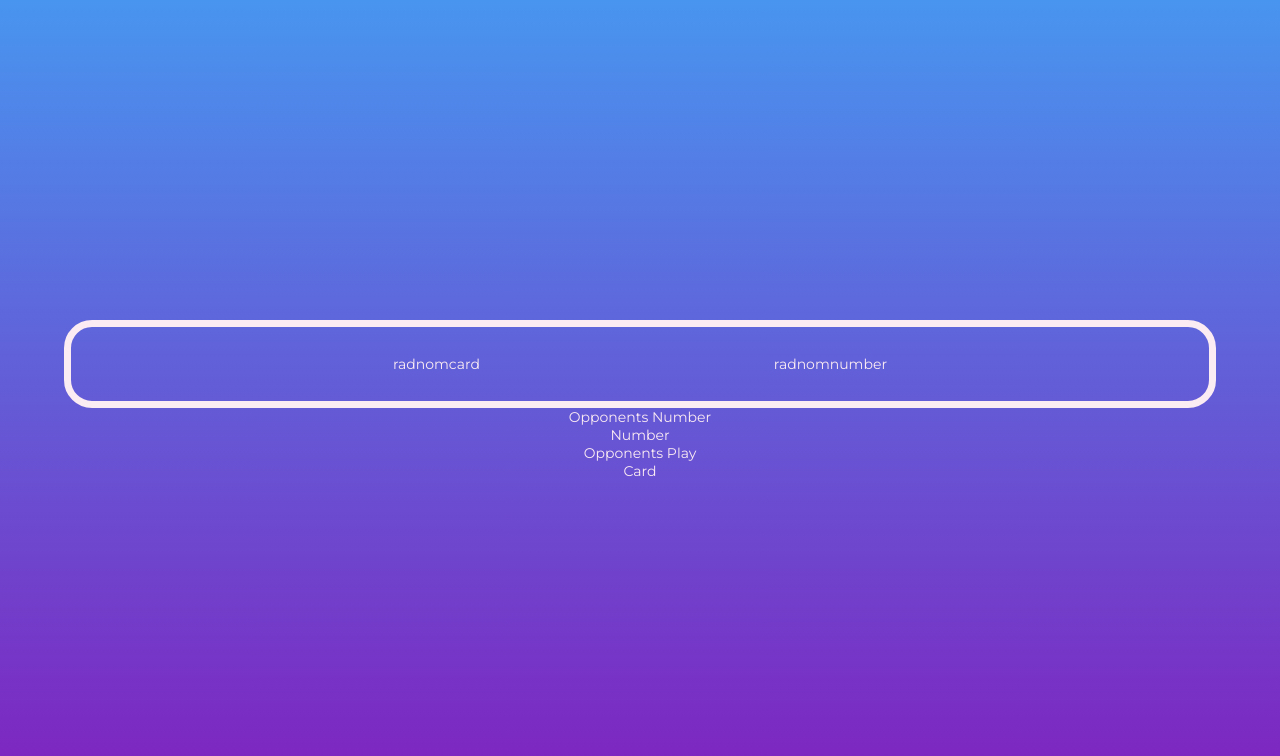
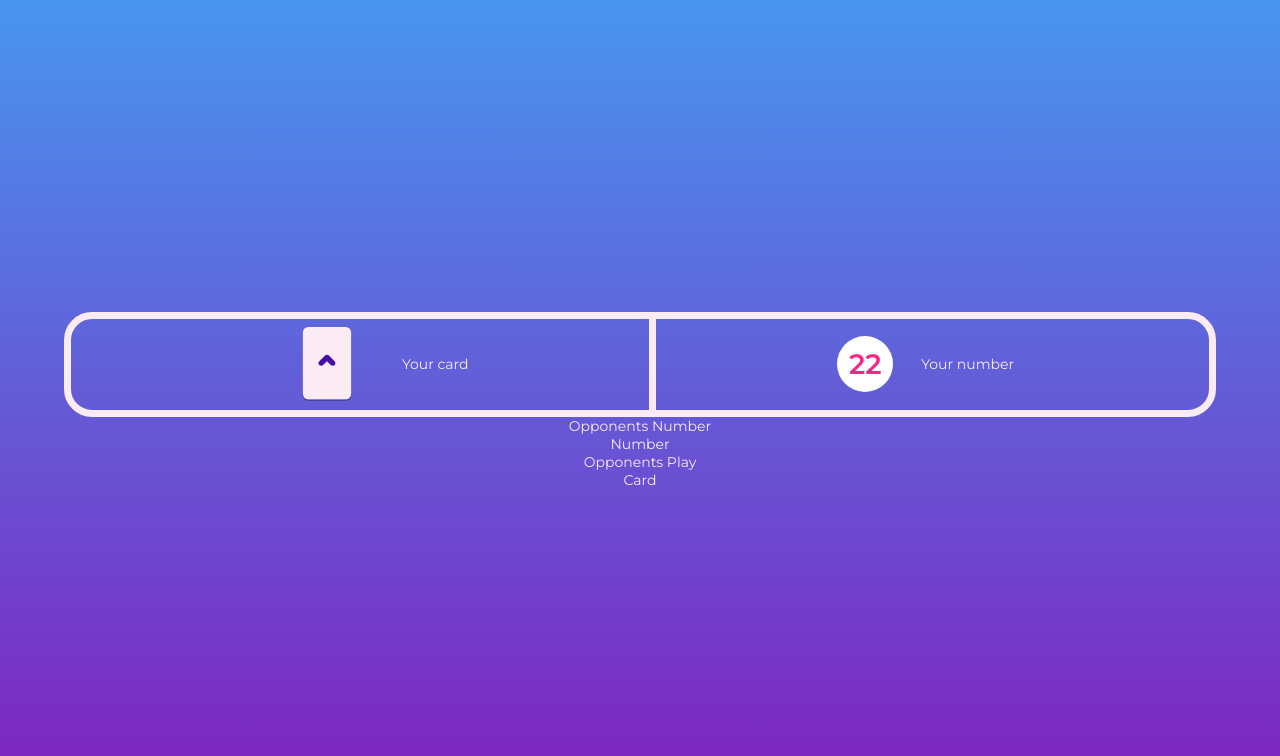
Before and after one commit to DrKins/uprex-nextjs, a Next.js app: page /game in a window 1280 px wide. Shown: the top 756 px of the page. Built offline with nearby package versions, Linux system fonts and the light colour scheme.

Commit message:
intial commit game branch

```diff
--- a/pages/game.tsx
+++ b/pages/game.tsx
@@ -4,8 +4,32 @@ const Game: NextPage = () => {
     return (
         <div>
             <div className={styles.playerUI}>
-                <div className="CardSelected">radnomcard</div>
-                <div className="NumberSelected">radnomnumber</div>
+                <div className={styles.PlayerCard}>
+                    <svg width="150" height="221" viewBox="0 0 150 221" fill="none" xmlns="http://www.w3.org/2000/svg">
+                        <g filter="url(#filter0_d_34:14)">
+                            <rect x="146" y="213" width="142" height="213" rx="16" transform="rotate(-180 146 213)" fill="#FBEBF2" />
+                        </g>
+                        <path fillRule="evenodd" clipRule="evenodd" d="M52.2496 100.698C49.1294 103.818 49.1294 108.877 52.2496 111.997C55.3697 115.118 60.4285 115.118 63.5487 111.997L74.8478 100.698L86.1469 111.997C89.267 115.118 94.3258 115.118 97.446 111.997C100.566 108.877 100.566 103.818 97.446 100.698L80.511 83.7632C80.5064 83.7587 80.5019 83.7541 80.4974 83.7496C79.1582 82.4104 77.4619 81.646 75.715 81.4564C73.3918 81.2042 70.9792 81.9686 69.1982 83.7496C69.1937 83.7541 69.1892 83.7586 69.1848 83.7631L52.2496 100.698Z" fill="#480CA8" />
+                        <defs>
+                            <filter id="filter0_d_34:14" x="0" y="3.8147e-05" width="150" height="221" filterUnits="userSpaceOnUse" colorInterpolationFilters="sRGB">
+                                <feFlood floodOpacity="0" result="BackgroundImageFix" />
+                                <feColorMatrix in="SourceAlpha" type="matrix" values="0 0 0 0 0 0 0 0 0 0 0 0 0 0 0 0 0 0 127 0" result="hardAlpha" />
+                                <feOffset dy="4" />
+                                <feGaussianBlur stdDeviation="2" />
+                                <feComposite in2="hardAlpha" operator="out" />
+                                <feColorMatrix type="matrix" values="0 0 0 0 0 0 0 0 0 0 0 0 0 0 0 0 0 0 0.25 0" />
+                                <feBlend mode="normal" in2="BackgroundImageFix" result="effect1_dropShadow_34:14" />
+                                <feBlend mode="normal" in="SourceGraphic" in2="effect1_dropShadow_34:14" result="shape" />
+                            </filter>
+                        </defs>
+                    </svg>
+                    <p>Your card</p>
+                </div>
+                <div className={styles.spacer}></div>
+                <div className={styles.PlayerNumber}>
+                    <div className={styles.Ball}>22</div>
+                    <p>Your number</p>
+                </div>
             </div>
             <div className="OpponentsUI">
                 <p>Opponents Number</p>
--- a/styles/Game.module.css
+++ b/styles/Game.module.css
@@ -1,8 +1,8 @@
 .playerUI{
     display: flex;
     justify-content: space-evenly;
+    align-items: center;
     width: 90vw;
-    padding: 2em;
     border: .5em solid #fbebf2;
     border-radius: 2em;
     -webkit-border-radius: 2em;
@@ -10,3 +10,42 @@
     -ms-border-radius: 2em;
     -o-border-radius: 2em;
 }
+.PlayerCard{
+    padding: 0;
+    display: flex;
+    justify-content: space-around;
+    align-items: center;
+}
+.PlayerCard > svg{
+    height: 75px;
+}
+.PlayerNumber{
+    display: flex;
+    justify-content: center;
+    align-items: center;
+}
+.Ball{
+    width: 2em;
+    height: 2em;
+    background: white;
+    color: #F72585;
+    display: flex;
+    justify-content: center;
+    align-items: center;
+    font-size: 2em;
+    border-radius: 2.5em;
+    -webkit-border-radius: 2.5em;
+    -moz-border-radius: 2.5em;
+    -ms-border-radius: 2.5em;
+    -o-border-radius: 2.5em;
+    font-weight: 600;
+    margin-right: 1em;
+}
+.PlayerNumber > p{
+    margin-right: 1em;
+}
+.spacer{
+    width: .5em;
+    height: 6.5em;
+    background: #fbebf2;
+}
```
